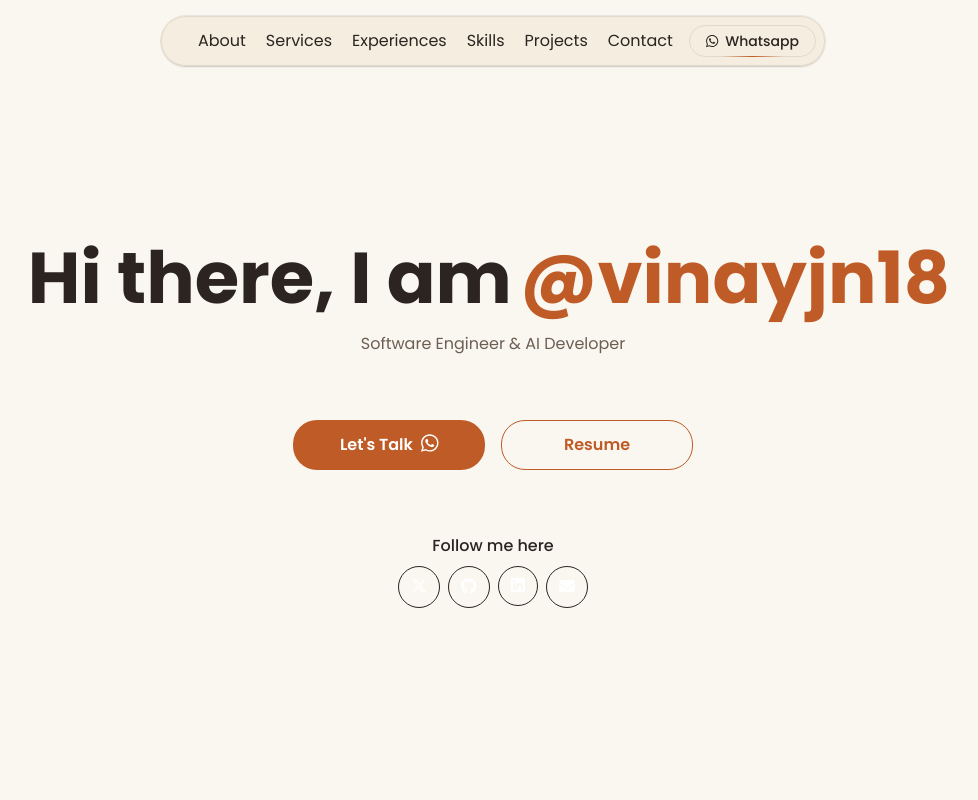
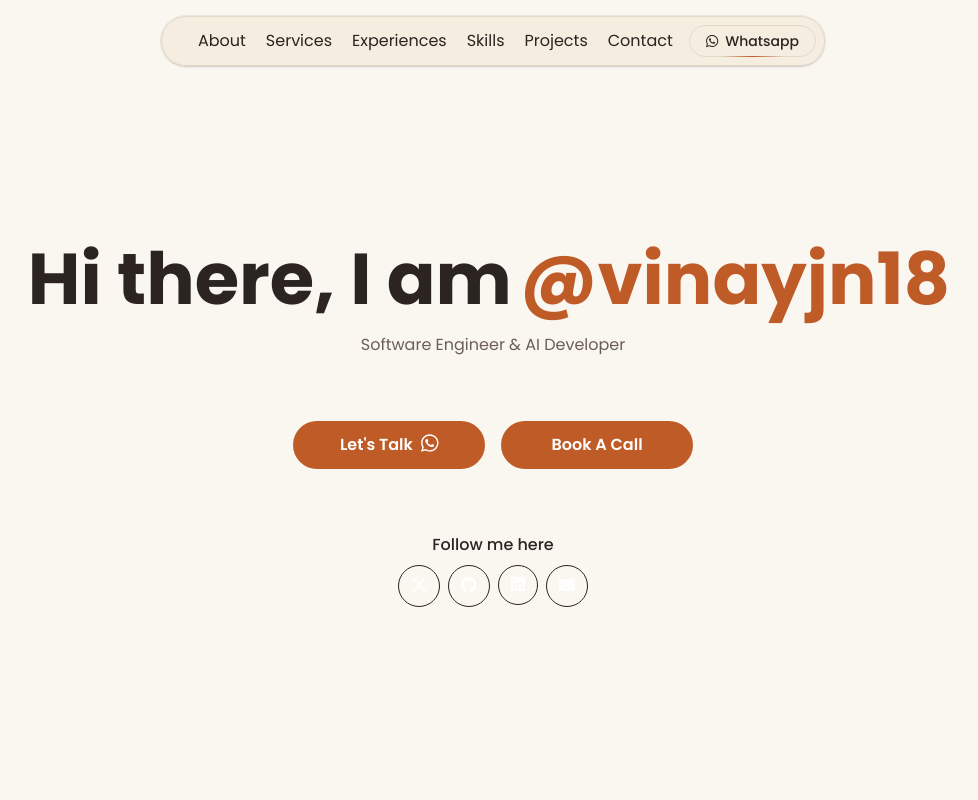
Before and after one commit to vinayjain18/my-portfolio, a Next.js app: page / in a window 1280 px wide. Shown: the top 800 px of the page, without its empty margins (147-1125 px from the left). Built offline with nearby package versions, Linux system fonts and the light colour scheme; no server answers; what tailwindcss-debug-screens would draw is missing.

Commit message:
Replace Resume button with Book a Call button

```diff
--- a/src/components/home/Section1.tsx
+++ b/src/components/home/Section1.tsx
@@ -5,7 +5,7 @@ import ConstraintedBox from "@/components/core/ConstraintedBox";
 import ResponsiveBox from "@/components/core/ResponsiveBox";
 import Row from "@/components/core/Row";
 import socialLinks from "@/data/socialLinks";
-import ResumeButton from "./ui/ResumeButton";
+import BookCallButton from "./ui/BookCallButton";
 import TalkButton from "./ui/TalkButton";
 import { FlipWords } from "../common/FlipWords";
 
@@ -34,7 +34,7 @@ const HomeSection1 = ({ id }: Readonly<{ id: string }>) => {
 
           <div className="gap-4 mt-12 lg:mt-16 flex flex-col md:flex-row">
             <TalkButton />
-            <ResumeButton />
+            <BookCallButton />
           </div>
         </Column>
 
--- /dev/null
+++ b/src/components/home/ui/BookCallButton.tsx
@@ -0,0 +1,16 @@
+import Link from "next/link";
+
+const BookCallButton = () => {
+  return (
+    <Link
+      className="app__filled_btn min-w-[12rem]"
+      href="https://cal.com/vinay-jain/30min"
+      target="_blank"
+      rel="noopener noreferrer"
+    >
+      Book a Call
+    </Link>
+  );
+};
+
+export default BookCallButton;
--- a/src/components/home/ui/ResumeButton.tsx
+++ /dev/null
@@ -1,18 +0,0 @@
-import LocalConfig from "@/constants/config";
-import Link from "next/link";
-
-const ResumeButton = () => {
-  return (
-    <Link
-      className="app__outlined_btn min-w-[12rem]"
-      // href={LocalConfig.values.NEXT_PUBLIC_RESUME_LINK}
-      href="/Vinay-Jain-Resume.pdf"
-      target="_blank"
-      rel="noopener noreferrer"
-    >
-      Resume
-    </Link>
-  );
-};
-
-export default ResumeButton;
```
